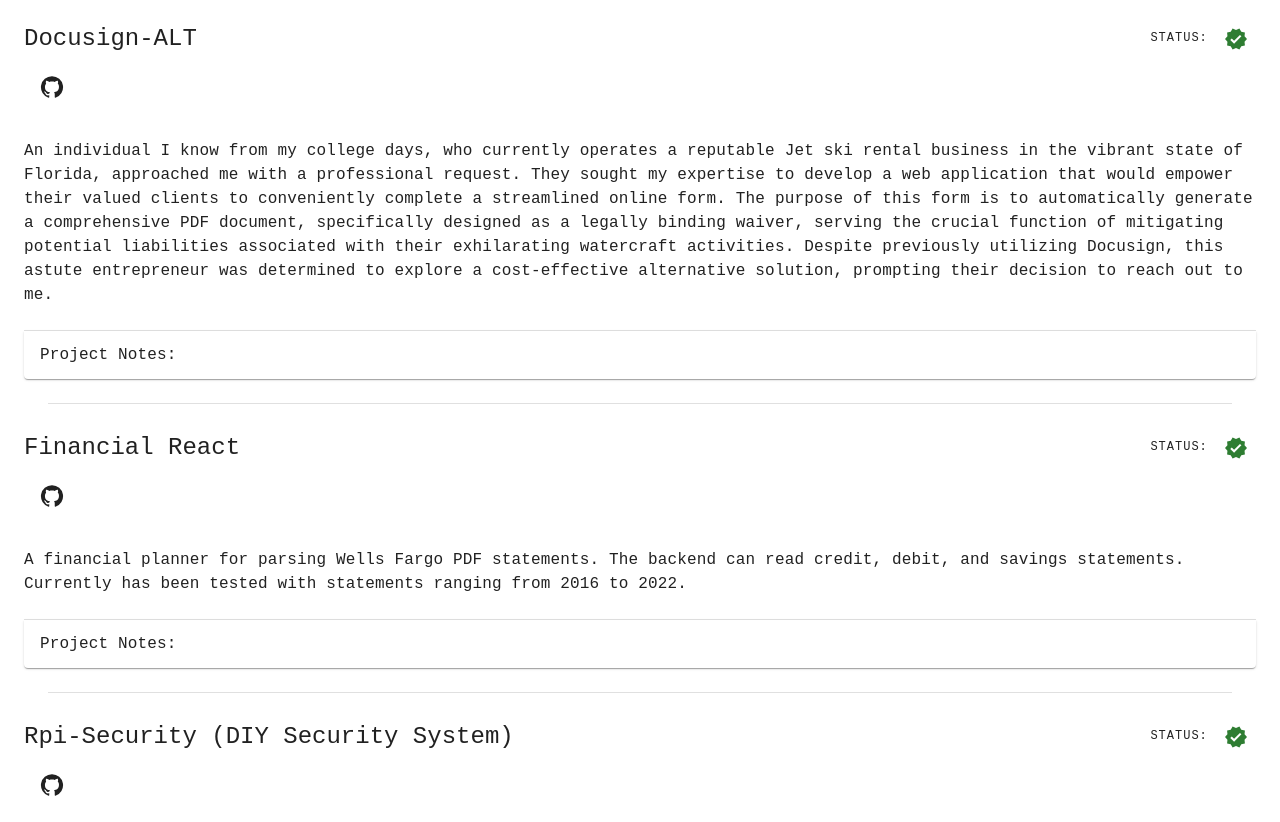
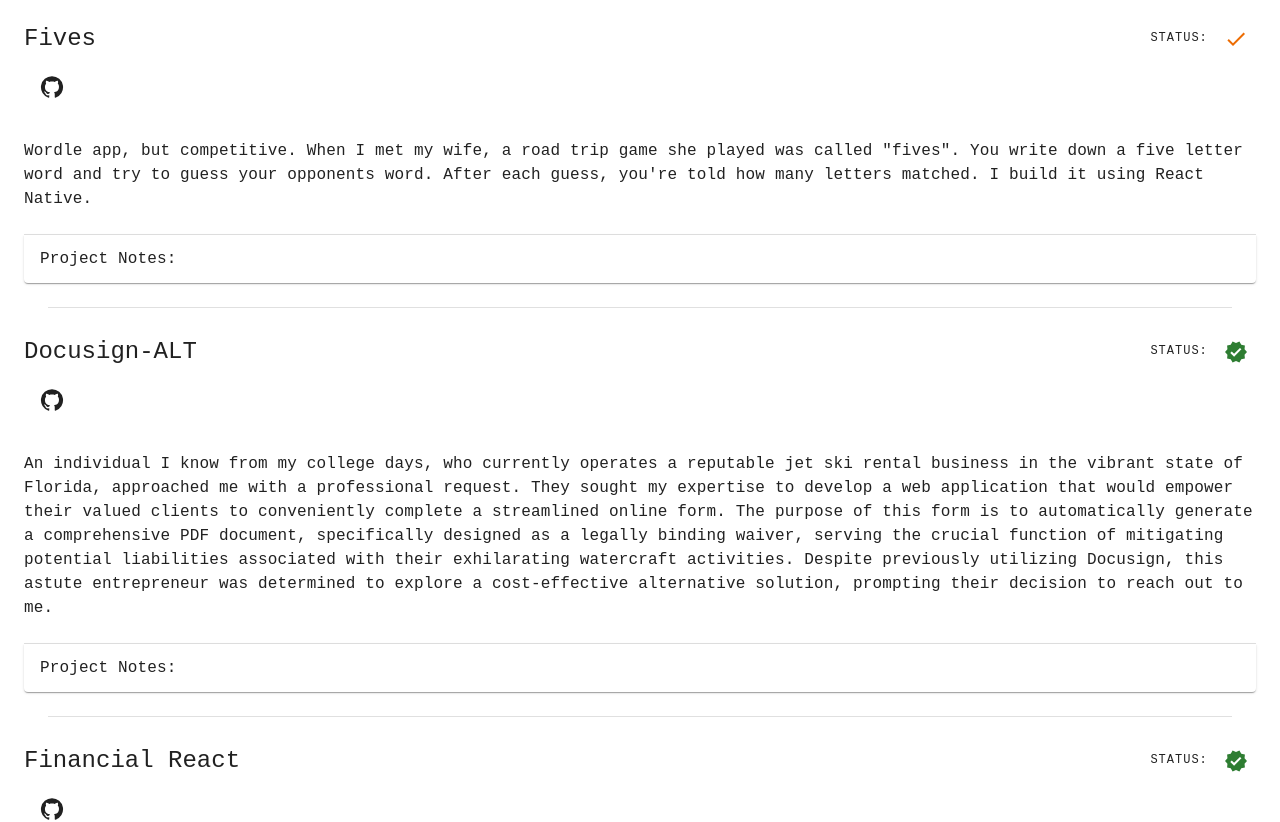
Before and after one commit to eddie-thomas/portfolio, a React (Create React App) app: page / in a window 1280 px wide. Shown: the part 960-1782 px from the top of the page. Built offline with nearby package versions, Linux system fonts and the light colour scheme.

Commit message:
Update with new project

```diff
--- a/src/content.ts
+++ b/src/content.ts
@@ -28,10 +28,26 @@
  */
 export const PROJECTS: Array<ContentType> = [
   {
+    name: "Fives",
+    project: "https://github.com/eddie-thomas/",
+    description: `Wordle app, but competitive. When I met my wife, a road trip game
+    she played was called "fives". You write down a five letter word and try to
+    guess your opponents word. After each guess, you're told how many letters
+    matched. I build it using React Native.`,
+    status: Status.Finished,
+    notes: [
+      `Google Cloud Platform and Google Firebase used for back-end/database setup.`,
+      `Not published to the Apple store.`,
+      `Mostly completed, enough that my wife and I can play while I use a laptop and she uses my phone.`,
+      `I may never complete the game`,
+    ],
+    last_updated: new Date("04/23/2024"),
+  },
+  {
     name: "Docusign-ALT",
     project: "https://github.com/eddie-thomas/docusign-alt",
     description: `An individual I know from my college days,
-    who currently operates a reputable Jet ski rental business
+    who currently operates a reputable jet ski rental business
     in the vibrant state of Florida, approached me with a professional
     request. They sought my expertise to develop a web application that
     would empower their valued clients to conveniently complete a streamlined
@@ -57,7 +73,7 @@
       A developer implementing this will be able to add some AJAX/Axios/JavaScript fetch
       mechanism that can send of the bytes of the PDF (as an array of 8-bit integers).`,
     ],
-    last_updated: new Date("06/16/2023"),
+    last_updated: new Date("10/09/2023"),
   },
   {
     name: "Financial React",
@@ -66,6 +82,8 @@
     The backend can read credit, debit, and savings statements. Currently has
     been tested with statements ranging from 2016 to 2022.`,
     notes: [
+      `Tracks all financial statements from 2016-2024. Tested and verified.`,
+      `Unfortunately, the statements must be uploaded manually, but that's okay with me.`,
       `I attempted this project when I first got out of college, and it was a failure.
       Not the best code and the method I chose did not scale well with time. See the following note.`,
       "https://github.com/thom8047/FinancialReacts_v1.0.0\nView old project here.",
@@ -74,7 +92,7 @@
     last_updated: new Date("01/22/2023"),
   },
   {
-    name: "Rpi-Security (DIY Security System)",
+    name: "RPI-Security (DIY Security System)",
     project: "https://github.com/eddie-thomas/rpi-security",
     description: `Home-made security system built onto 32-bit OS of Debian Bullseye.
     Built using a RaspberryPi, and an HC-SR501 motion sensor for detecting motion
```
Also changed, not shown: 1 other file (tests, documents, lock files or other folders).
